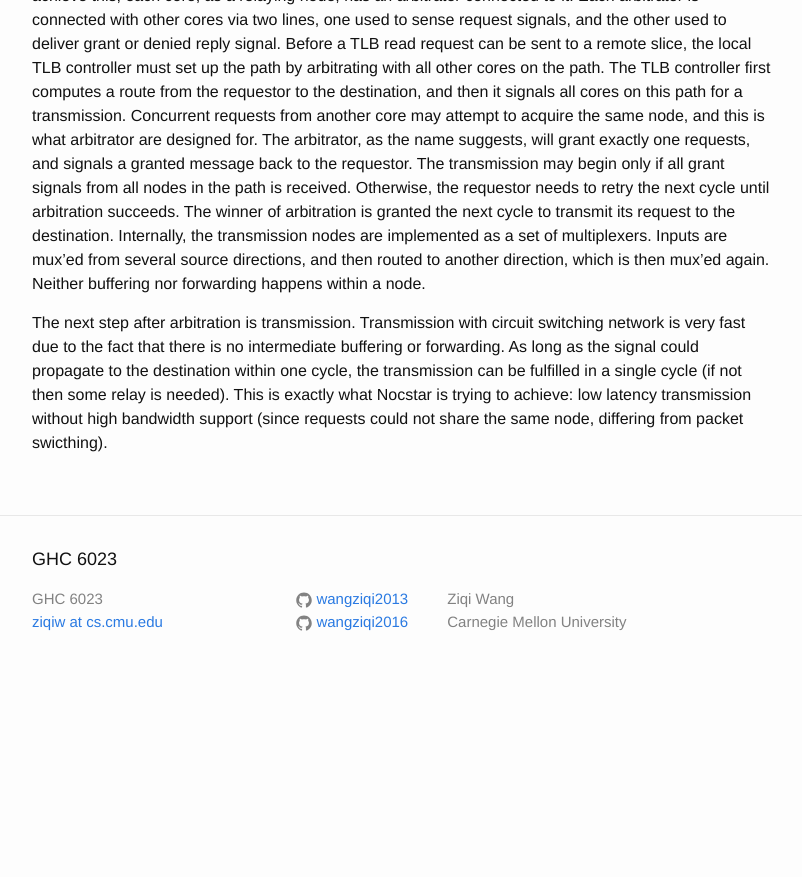
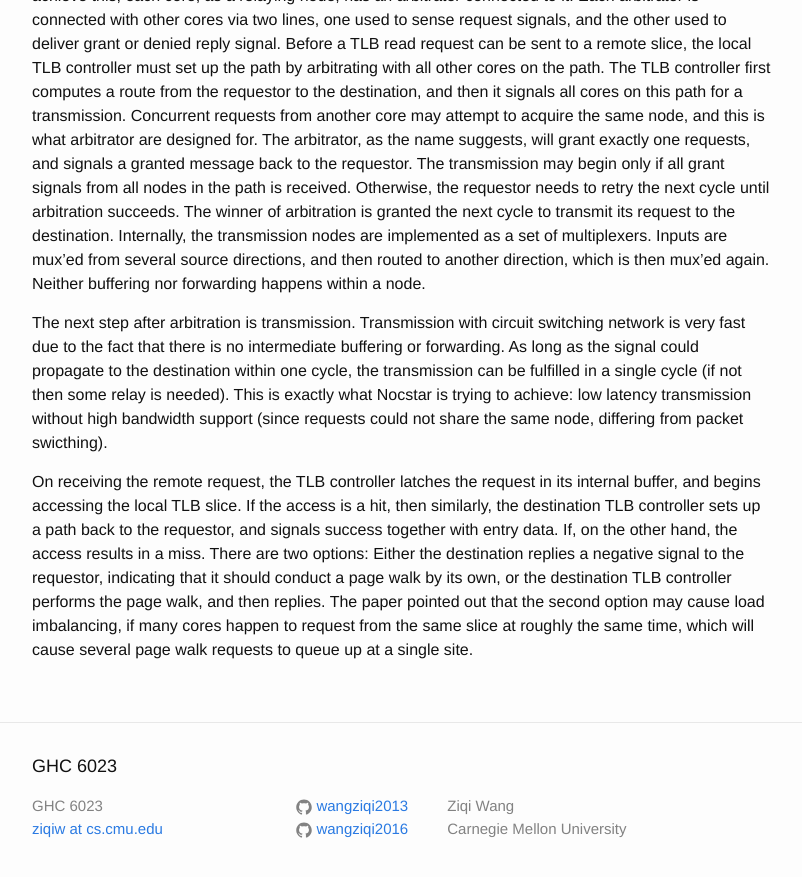
Before and after one commit to wangziqi2013/wangziqi2013.github.io, a Jekyll site: the page built from _posts/2019-08-20-nocstar.markdown, in a window 1280 px wide and 900 px high, scrolled down 1621 px. Shown: the top 877 px of the window, without its empty margins (238-1040 px from the left). Built offline with Jekyll 4.4.1, drawn with Linux system fonts in a browser that asks for light colours; before the commit the page ends 2314 px from its top, so only the background shows below that.

Commit message:
Adding remote TLB miss

```diff
--- a/_posts/2019-08-20-nocstar.markdown
+++ b/_posts/2019-08-20-nocstar.markdown
@@ -73,3 +73,11 @@ fact that there is no intermediate buffering or forwarding. As long as the signa
 within one cycle, the transmission can be fulfilled in a single cycle (if not then some relay is needed). This is exactly
 what Nocstar is trying to achieve: low latency transmission without high bandwidth support (since requests could not
 share the same node, differing from packet swicthing).
+
+On receiving the remote request, the TLB controller latches the request in its internal buffer, and begins accessing
+the local TLB slice. If the access is a hit, then similarly, the destination TLB controller sets up a path back to the
+requestor, and signals success together with entry data. If, on the other hand, the access results in a miss. There are
+two options: Either the destination replies a negative signal to the requestor, indicating that it should conduct a page
+walk by its own, or the destination TLB controller performs the page walk, and then replies. The paper pointed out that
+the second option may cause load imbalancing, if many cores happen to request from the same slice at roughly the same time,
+which will cause several page walk requests to queue up at a single site.
```
